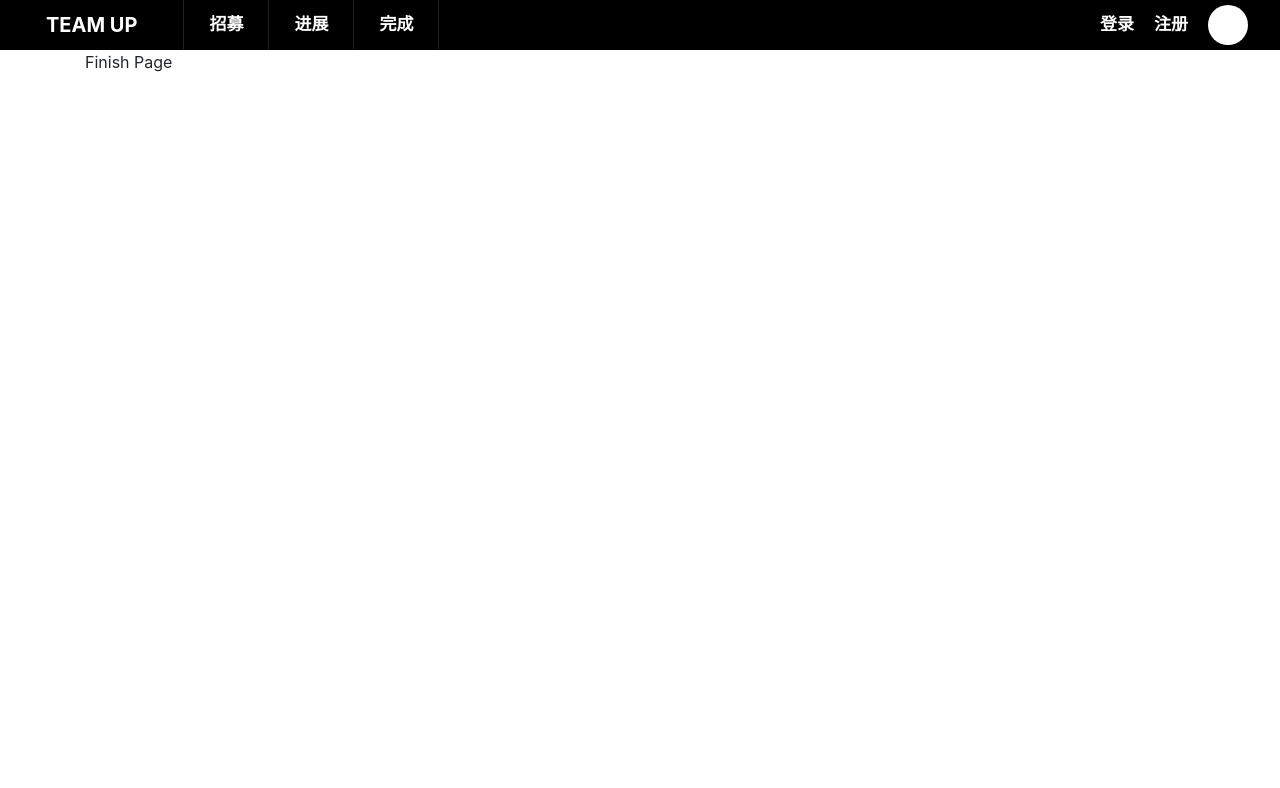
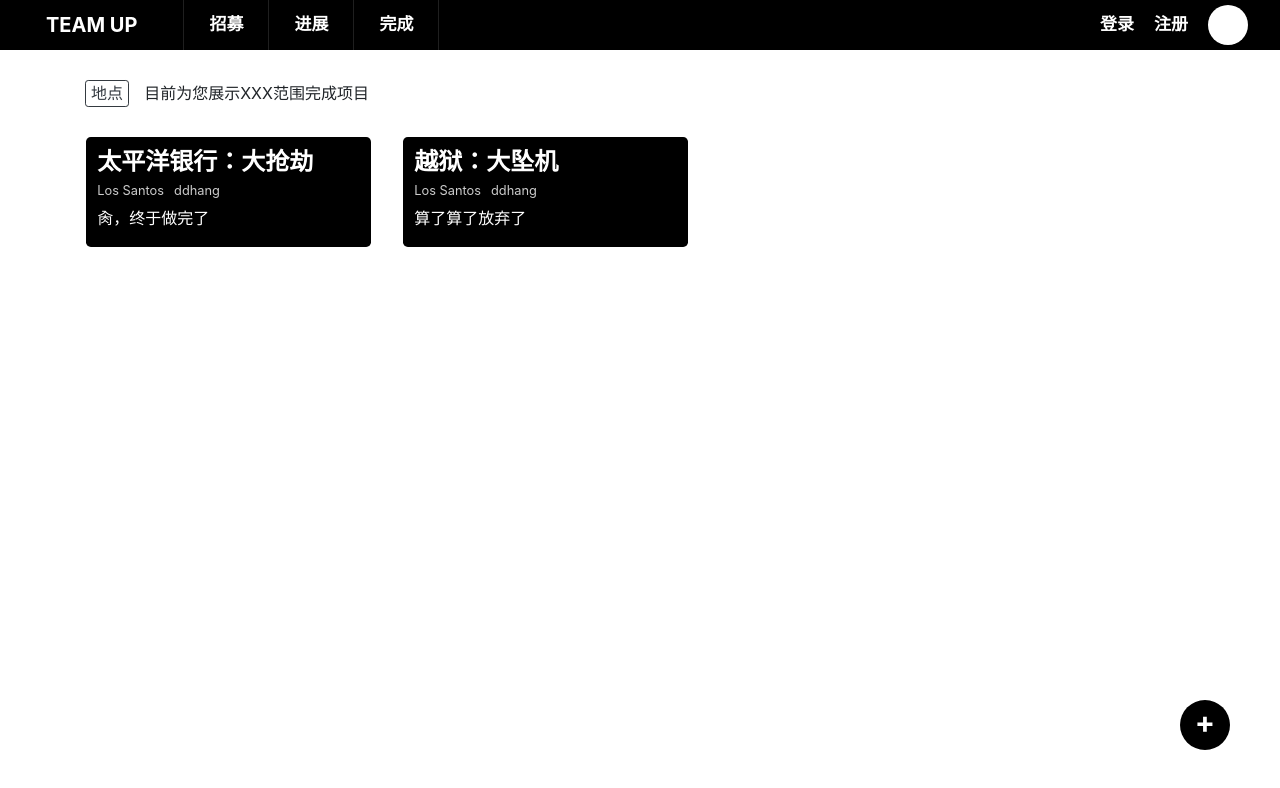
Before and after one commit to JWhoops/team-up, a React (Create React App) app: page /finish in a window 1280 px wide. Shown: the top 788 px of the page. Built offline with nearby package versions, Linux system fonts and the light colour scheme.

Commit message:
added finish page

```diff
--- /dev/null
+++ b/src/API/finishTeams.json
@@ -0,0 +1,50 @@
+{
+    "teams": [
+        {
+          "_id": 1,
+          "movie_title": "太平洋银行：大抢劫",
+          "location": "Los Santos",
+          "progress": [
+            {
+              "log": "成功",
+              "time": "05-26-2020"
+            },
+            {
+              "log": "失败",
+              "time": "05-26-2020"
+            },
+            {
+              "log": "失败",
+              "time": "05-26-2020"
+            }
+          ],
+          "name": "ddhang",
+          "publish_info": "肏，终于做完了"
+        },
+        {
+            "_id": 1,
+            "movie_title": "越狱：大坠机",
+            "location": "Los Santos",
+            "progress": [
+              {
+                "log": "起飞时撞击",
+                "time": "05-26-2020"
+              },
+              {
+                "log": "起飞时坠落",
+                "time": "05-26-2020"
+              },
+              {
+                "log": "被战斗机爆菊",
+                "time": "05-26-2020"
+              },
+              {
+                "log": "被电线杆子挂到",
+                "time": "05-26-2020"
+              }
+            ],
+            "name": "ddhang",
+            "publish_info": "算了算了放弃了"
+          }
+    ]
+}
--- a/src/actions/teamActions.js
+++ b/src/actions/teamActions.js
@@ -1,6 +1,7 @@
 import {
     RECRUIT_TEAMS_REQUEST, RECRUIT_TEAMS_SUCCESS, RECRUIT_TEAMS_FAIL,
-    PROGRESS_TEAMS_REQUEST, PROGRESS_TEAMS_SUCCESS, PROGRESS_TEAMS_FAIL
+    PROGRESS_TEAMS_REQUEST, PROGRESS_TEAMS_SUCCESS, PROGRESS_TEAMS_FAIL,
+    FINISH_TEAMS_REQUEST, FINISH_TEAMS_SUCCESS, FINISH_TEAMS_FAIL,
 } from "../constants/teamConstant"
 
 const showReqcruitingTeams = (location = '') => async (dispatch) => {
@@ -25,4 +26,15 @@ const showProgressTeams = (location = '') => async (dispatch) => {
     }
 }
 
-export { showReqcruitingTeams, showProgressTeams };
+const showFinishTeams = (location = '') => async (dispatch) => {
+    try {
+        dispatch({ type: FINISH_TEAMS_REQUEST });
+        // mock API
+        var res = require("../API/finishTeams.json")
+        dispatch({ type: FINISH_TEAMS_SUCCESS, payload: res.teams });
+    } catch (error) {
+        dispatch({ type: FINISH_TEAMS_FAIL, payload: error.message });
+    }
+}
+
+export { showReqcruitingTeams, showProgressTeams, showFinishTeams };
--- /dev/null
+++ b/src/components/pages/finish/FinishPage.css
@@ -0,0 +1,31 @@
+#finish-container {
+  width: 100%;
+}
+
+.finish-btn {
+    padding-top: .08%;
+    padding-bottom: .2%;
+    padding-left: 1.5%;
+    padding-right: 1.5%;
+    font-size: 1rem;
+    border-radius: .2rem;
+    border-width: .06rem;
+}
+
+.finish-Col {
+  padding: 0%;
+  margin-right: 1.4%;
+  margin-left: 1.4%;
+}
+
+.finish-option-container {
+  margin-top: 30px;
+  width: 100%;
+}
+
+.finish-option-lbl {
+  display: inline;
+  vertical-align: middle;
+  margin-left: 15px;
+  font-size: 1rem;
+}
--- a/src/components/pages/finish/FinishPage.js
+++ b/src/components/pages/finish/FinishPage.js
@@ -1,9 +1,40 @@
-import React from 'react';
+import React, {useEffect} from 'react';
+import { Button, Row, Col } from "react-bootstrap";
+import FinishCard from "./components/FinishCard";
+import PlusButton from "../../PlusButton";
+import { useSelector, useDispatch } from 'react-redux';
+import { showFinishTeams } from '../../../actions/teamActions'
+import './FinishPage.css';
 
 function FinishPage() {
+    const finishTeams = useSelector(state => state.finishTeams);
+    const { loading, finish_teams, error } = finishTeams;
+    const dispatch = useDispatch();
+
+    useEffect(() => {
+        dispatch(showFinishTeams());
+    }, [])
+
     return (
-        <div>Finish Page</div>
-    );
+        <div id="finish-container">
+            <Row className="finish-option-container">
+                <Col lg={4}>
+                    <Button className="finish-btn" variant="outline-dark">地点</Button>
+                    <p className="finish-option-lbl">目前为您展示XXX范围完成项目</p>
+                </Col>
+                <Col>
+                </Col>
+            </Row>
+            <Row>
+                {finish_teams.map(rt => (
+                    < Col className="finish-Col" key={rt._id} lg={3} md={6} sm={6} xs={12}>
+                        <FinishCard team={rt} />
+                    </Col>
+                ))}
+            </Row>
+            <PlusButton />
+        </div>
+    )
 }
 
 export default FinishPage;
--- /dev/null
+++ b/src/components/pages/finish/components/FinishCard.css
@@ -0,0 +1,44 @@
+.finish-card {
+    padding: 4%;
+    background-color: black;
+    color: white;
+    margin-top: 30px;
+    width: 100%;
+    /* height: 125px; */
+    border-radius: .3rem;
+    cursor: pointer;
+  }
+
+  .finish-card:hover {
+    border-radius: 0%;
+    background-color: rgb(230, 208, 17);
+    box-shadow: 7px 10px 0px 0px rgba(0,0,0,0.75);
+    color: black;
+  }
+
+  .finish-card-title {
+    margin-bottom: 0px;
+    font-size: 1.5rem;
+    font-weight: bold;
+  }
+
+  .finish-card-location {
+    margin-top: 5px;
+    font-size: .8rem;
+    font-weight: normal;
+    opacity: 80%;
+    display: inline-block;
+  }
+
+  .finish-card-username {
+    font-size: .8rem;
+    font-weight: normal;
+    opacity: 80%;
+    font-weight: normal;
+    display: inline-block;
+    margin-left: 10px;
+  }
+
+  .finish-card-info {
+    margin-bottom: 2%;
+  }
--- /dev/null
+++ b/src/components/pages/finish/components/FinishCard.js
@@ -0,0 +1,17 @@
+import React from 'react';
+import './FinishCard.css';
+
+function FinishCard(props) {
+    const { movie_title, name, publish_info, location } = props.team;
+
+    return (
+        <div className="finish-card">
+            <h3 class="finish-card-title">{movie_title}</h3>
+            <h6 class="finish-card-location">{location}</h6>
+            <h6 class="finish-card-username">{name}</h6>
+            <p class="finish-card-info">{publish_info}</p>
+        </div>
+    )
+}
+
+export default FinishCard
--- a/src/constants/teamConstant.js
+++ b/src/constants/teamConstant.js
@@ -5,3 +5,7 @@ export const RECRUIT_TEAMS_FAIL = 'RECRUIT_TEAMS_FAIL';
 export const PROGRESS_TEAMS_REQUEST = 'PROGRESS_TEAMS_REQUEST';
 export const PROGRESS_TEAMS_SUCCESS = 'PROGRESS_TEAMS_SUCCESS';
 export const PROGRESS_TEAMS_FAIL = 'PROGRESS_TEAMS_FAIL';
+
+export const FINISH_TEAMS_REQUEST = 'FINISH_TEAMS_REQUEST';
+export const FINISH_TEAMS_SUCCESS = 'FINISH_TEAMS_SUCCESS';
+export const FINISH_TEAMS_FAIL = 'FINISH_TEAMS_FAIL';
--- a/src/reducers/teamReducer.js
+++ b/src/reducers/teamReducer.js
@@ -1,6 +1,7 @@
 import {
     RECRUIT_TEAMS_REQUEST, RECRUIT_TEAMS_SUCCESS, RECRUIT_TEAMS_FAIL,
-    PROGRESS_TEAMS_REQUEST, PROGRESS_TEAMS_SUCCESS, PROGRESS_TEAMS_FAIL
+    PROGRESS_TEAMS_REQUEST, PROGRESS_TEAMS_SUCCESS, PROGRESS_TEAMS_FAIL,
+    FINISH_TEAMS_REQUEST, FINISH_TEAMS_SUCCESS, FINISH_TEAMS_FAIL,
 } from '../constants/teamConstant';
 
 function recruitingTeamsReducer(state = { recruiting_teams: [] }, action) {
@@ -29,4 +30,17 @@ function progressTeamsReducer(state = { progress_teams: [] }, action) {
     }
 }
 
-export { recruitingTeamsReducer, progressTeamsReducer }
+function finishTeamsReducer(state = { finish_teams: [] },action) {
+    switch (action.type) {
+        case FINISH_TEAMS_REQUEST:
+            return { loading: true, finish_teams: [] };
+        case FINISH_TEAMS_SUCCESS:
+            return { loading: false, finish_teams: action.payload };
+        case FINISH_TEAMS_FAIL:
+            return { loading: false, error: action.payload };
+        default:
+            return state;
+    }
+}
+
+export { recruitingTeamsReducer, progressTeamsReducer, finishTeamsReducer }
--- a/src/store.js
+++ b/src/store.js
@@ -1,11 +1,12 @@
 import { createStore, combineReducers, applyMiddleware, compose } from 'redux';
 import thunk from "redux-thunk";
-import { recruitingTeamsReducer, progressTeamsReducer } from './reducers/teamReducer'
+import { recruitingTeamsReducer, progressTeamsReducer, finishTeamsReducer } from './reducers/teamReducer'
 
 const initialState = {};
 const reducer = combineReducers({
     recruitingTeams: recruitingTeamsReducer,
-    progressTeams: progressTeamsReducer
+    progressTeams: progressTeamsReducer,
+    finishTeams: finishTeamsReducer,
 });
 
 const composeEnhancer = window.__REDUX_DEVTOOLS_EXTENSION_COMPOSE__ || compose;
```
